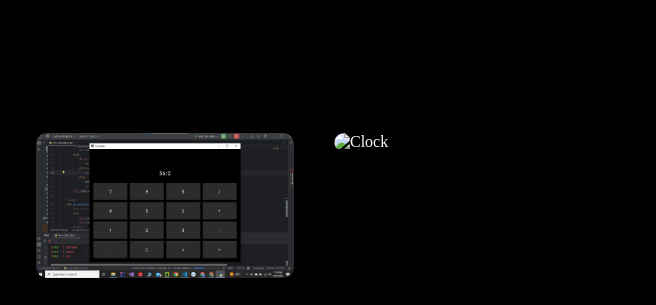
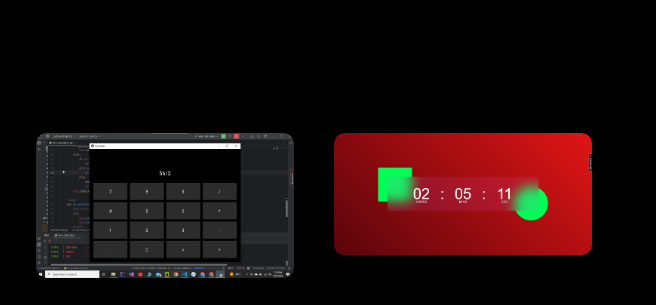
Before and after one commit to Buraquescode/Buraquesayed, a plain HTML site: page index.html in a window 1280 px wide. Shown: the part 2140-2445 px from the top of the page, 624-1280 px from the left. Drawn offline with Linux system fonts and the light colour scheme.

Commit message:
Update index.html

```diff
--- a/index.html
+++ b/index.html
@@ -154,7 +154,7 @@
                 </div>
             </div>
             <div class="work">
-                <img src="digital clock.png" alt="Clock">
+                <img src="Clock.png" alt="Clock">
                 <div class="layer">
                     <h3>Clock using html, css and JavaScript</h3>
                     <p>I have created this Clock using Html, css and JavaScript, Click the link to go to my GitHub repo</p>
```
